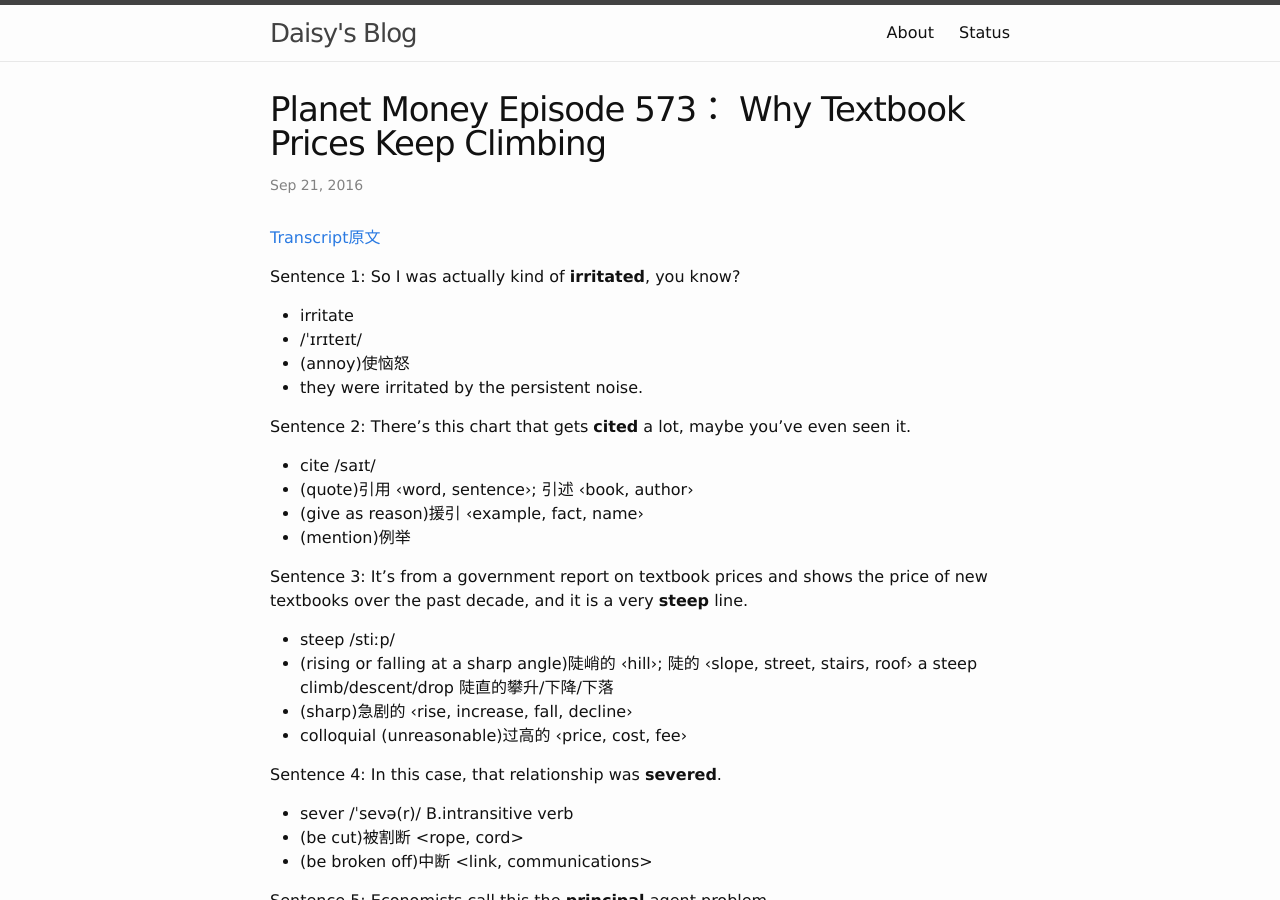
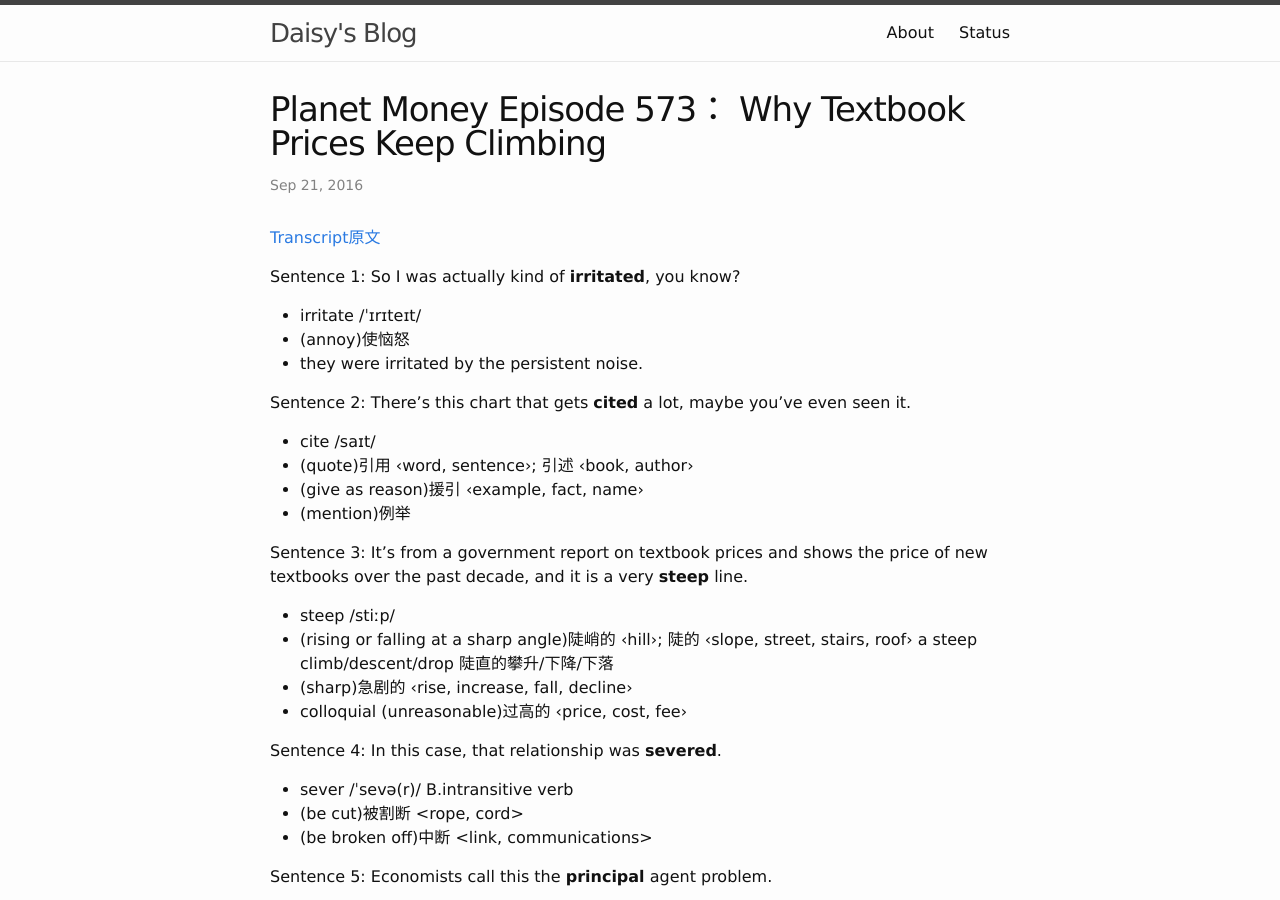
Before and after one commit to idaisy/idaisy.github.io, a Jekyll site: the page built from _posts/2016-09-21-planet-money-e573.md, in a window 1280 px wide and 900 px high. Built offline with Jekyll 4.4.1, drawn with Linux system fonts in a browser that asks for light colours; comment, search, counter and statistics services are not loaded.

Commit message:
Thu Sep 22 12:39:41 HKT 2016

```diff
--- a/_posts/2016-09-21-planet-money-e573.md
+++ b/_posts/2016-09-21-planet-money-e573.md
@@ -8,8 +8,7 @@ date: 2016-09-21
 
 Sentence 1: So I was actually kind of **irritated**, you know?
 
-- irritate
-- /ˈɪrɪteɪt/
+- irritate /ˈɪrɪteɪt/
 - (annoy)使恼怒
 - they were irritated by the persistent noise.
 
```
